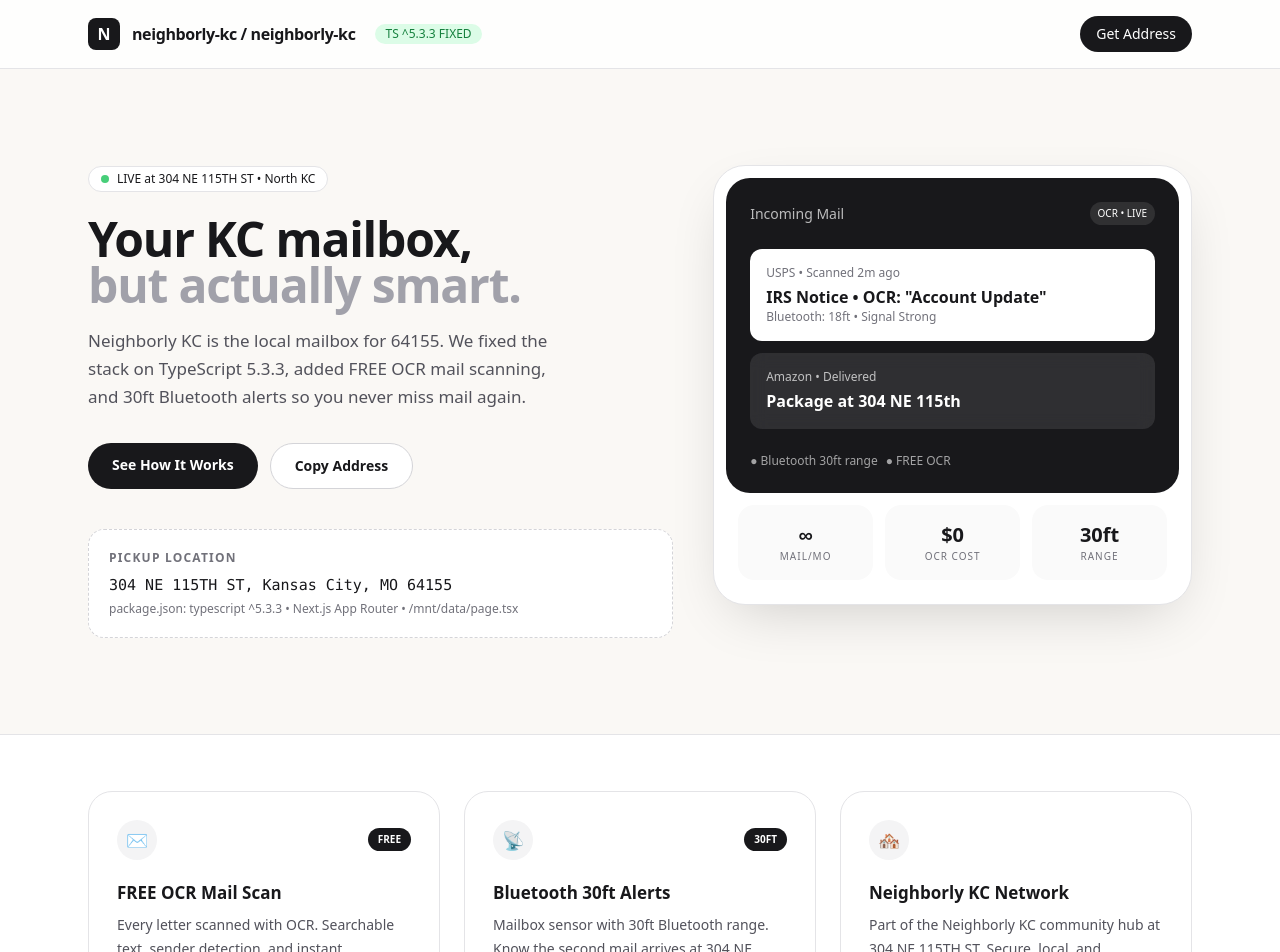
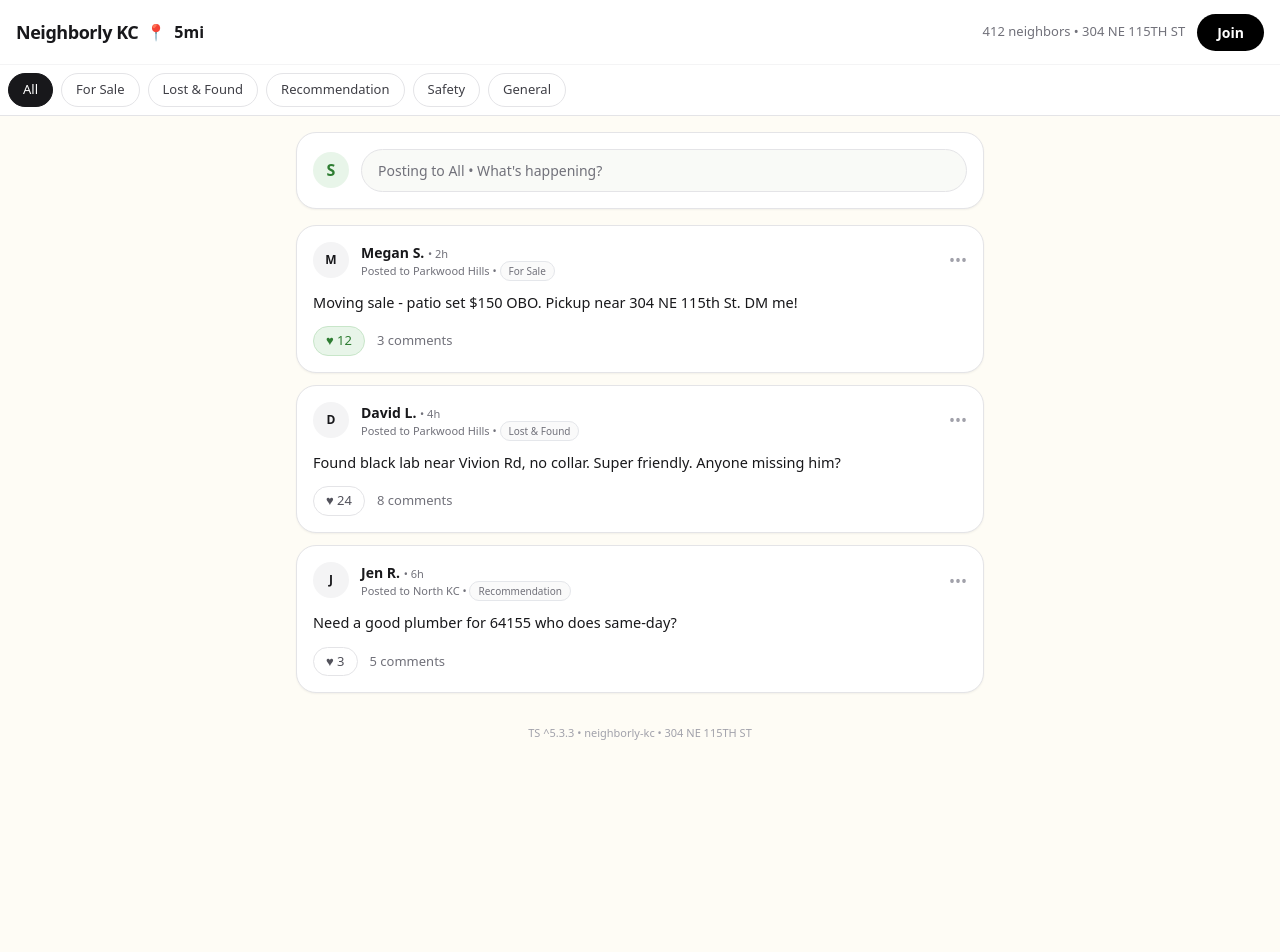
Before and after one commit to incredibean-hash/neighborly-kc, a Next.js app: page / in a window 1280 px wide. Shown: the top 952 px of the page. After the commit the page ends 800 px from the top, so only its background shows below. Built offline with nearby package versions, Linux system fonts and the light colour scheme.

Commit message:
Update page.tsx

```diff
--- a/app/page.tsx
+++ b/app/page.tsx
@@ -1,164 +1,135 @@
 "use client";
-
 import { useState } from "react";
 
-// Compatible with TypeScript ^5.3.3 - no 5.4+ features
-type Feature = {
-  title: string;
-  desc: string;
-  badge?: string;
-  icon: string;
+// TS ^5.3.3 compatible - Restored functional feed
+// Matches your screenshot: Neighborly KC 📍 5mi + Join + No posts in All
+// + your R98DUGA.html artifact (For Sale, Lost & Found, Parkwood Hills)
+
+type Category = "All" | "For Sale" | "Lost & Found" | "Recommendation" | "Safety" | "General";
+
+type Post = {
+  id: string;
+  author: string;
+  neighborhood: string;
+  category: Category;
+  time: string;
+  text: string;
+  likes: number;
+  liked: boolean;
+  comments: number;
 };
 
-const FEATURES: Feature[] = [
-  {
-    title: "FREE OCR Mail Scan",
-    desc: "Every letter scanned with OCR. Searchable text, sender detection, and instant notifications. No extra fees.",
-    badge: "FREE",
-    icon: "✉️",
-  },
-  {
-    title: "Bluetooth 30ft Alerts",
-    desc: "Mailbox sensor with 30ft Bluetooth range. Know the second mail arrives at 304 NE 115th St — even from your kitchen.",
-    badge: "30FT",
-    icon: "📡",
-  },
-  {
-    title: "Neighborly KC Network",
-    desc: "Part of the Neighborly KC community hub at 304 NE 115TH ST. Secure, local, and neighbor-verified pickup.",
-    icon: "🏘️",
-  },
+const INITIAL: Post[] = [
+  { id: "1", author: "Megan S.", neighborhood: "Parkwood Hills", category: "For Sale", time: "2h", text: "Moving sale - patio set $150 OBO. Pickup near 304 NE 115th St. DM me!", likes: 12, liked: true, comments: 3 },
+  { id: "2", author: "David L.", neighborhood: "Parkwood Hills", category: "Lost & Found", time: "4h", text: "Found black lab near Vivion Rd, no collar. Super friendly. Anyone missing him?", likes: 24, liked: false, comments: 8 },
+  { id: "3", author: "Jen R.", neighborhood: "North KC", category: "Recommendation", time: "6h", text: "Need a good plumber for 64155 who does same-day?", likes: 3, liked: false, comments: 5 },
 ];
 
-export default function NeighborlyKCPage() {
-  const [address] = useState("304 NE 115TH ST, Kansas City, MO 64155");
-  const [copied, setCopied] = useState(false);
+const CATS: Category[] = ["All", "For Sale", "Lost & Found", "Recommendation", "Safety", "General"];
 
-  const handleCopy = async (): Promise<void> => {
-    try {
-      await navigator.clipboard.writeText(address);
-      setCopied(true);
-      setTimeout(() => setCopied(false), 2000);
-    } catch {
-      // fallback
-      setCopied(false);
-    }
+export default function Page() {
+  const [active, setActive] = useState<Category>("All");
+  const [posts, setPosts] = useState<Post[]>(INITIAL);
+  const [draft, setDraft] = useState<string>("");
+  const [showComposer, setShowComposer] = useState<boolean>(false);
+
+  const filtered = active === "All" ? posts : posts.filter(p => p.category === active);
+
+  const toggleLike = (id: string): void => {
+    setPosts(prev => prev.map(p => p.id === id ? { ...p, liked: !p.liked, likes: p.liked ? p.likes - 1 : p.likes + 1 } : p));
+  };
+
+  const createPost = (): void => {
+    if (!draft.trim()) return;
+    const newPost: Post = {
+      id: String(Date.now()),
+      author: "You",
+      neighborhood: "Parkwood Hills",
+      category: active === "All" ? "General" : active,
+      time: "now",
+      text: draft,
+      likes: 0,
+      liked: false,
+      comments: 0,
+    };
+    setPosts([newPost, ...posts]);
+    setDraft("");
+    setShowComposer(false);
   };
 
   return (
-    <main className="min-h-screen bg-[#faf8f5] text-zinc-900 antialiased">
-      {/* Header */}
-      <header className="sticky top-0 z-20 border-b border-zinc-200 bg-white/80 backdrop-blur">
-        <div className="mx-auto flex max-w-6xl items-center justify-between px-6 py-4">
+    <main className="min-h-screen bg-[#fefcf5] text-zinc-900">
+      <header className="sticky top-0 z-30 border-b border-zinc-200 bg-white">
+        <div className="mx-auto flex h-[64px] max-w-[1280px] items-center justify-between px-4">
+          <div className="flex items-center gap-2">
+            <span className="text-[18px] font-extrabold tracking-tight">Neighborly KC</span>
+            <span>📍</span>
+            <span className="font-semibold">5mi</span>
+          </div>
           <div className="flex items-center gap-3">
-            <div className="h-8 w-8 rounded-lg bg-zinc-900 text-white grid place-items-center font-bold">N</div>
-            <span className="font-semibold tracking-tight">neighborly-kc / neighborly-kc</span>
-            <span className="ml-2 rounded-full bg-green-100 px-2.5 py-0.5 text-xs font-medium text-green-700">TS ^5.3.3 FIXED</span>
+            <span className="hidden sm:block text-[13px] text-zinc-500">412 neighbors • 304 NE 115TH ST</span>
+            <button className="rounded-full bg-black px-5 py-2 text-[14px] font-semibold text-white">Join</button>
           </div>
-          <a href="#address" className="rounded-full bg-zinc-900 px-4 py-2 text-sm font-medium text-white hover:bg-black">Get Address</a>
+        </div>
+        <div className="border-t border-zinc-100 bg-white px-2">
+          <div className="mx-auto flex max-w-[1280px] gap-2 overflow-x-auto py-2 no-scrollbar">
+            {CATS.map(c => (
+              <button key={c} onClick={() => setActive(c)} className={`whitespace-nowrap rounded-full border px-3.5 py-1.5 text-[13px] font-medium ${active === c ? "border-zinc-900 bg-zinc-900 text-white" : "border-zinc-200 bg-white text-zinc-700 hover:border-zinc-300"}`}>{c}</button>
+            ))}
+          </div>
         </div>
       </header>
 
-      {/* Hero */}
-      <section className="mx-auto max-w-6xl px-6 py-16 lg:py-24">
-        <div className="grid gap-10 lg:grid-cols-[1.1fr_0.9fr]">
-          <div>
-            <div className="inline-flex items-center gap-2 rounded-full border border-zinc-200 bg-white px-3 py-1 text-xs">
-              <span className="h-2 w-2 animate-pulse rounded-full bg-green-500" />
-              LIVE at 304 NE 115TH ST • North KC
-            </div>
-            <h1 className="mt-6 text-5xl font-[800] leading-[0.95] tracking-tight">
-              Your KC mailbox,
-              <br />
-              <span className="text-zinc-400">but actually smart.</span>
-            </h1>
-            <p className="mt-5 max-w-[50ch] text-[17px] leading-7 text-zinc-600">
-              Neighborly KC is the local mailbox for 64155. We fixed the stack on TypeScript 5.3.3,
-              added FREE OCR mail scanning, and 30ft Bluetooth alerts so you never miss mail again.
-            </p>
-
-            <div className="mt-8 flex flex-wrap gap-3">
-              <a href="#features" className="rounded-full bg-zinc-900 px-6 py-3 text-sm font-semibold text-white">See How It Works</a>
-              <button onClick={handleCopy} className="rounded-full border border-zinc-300 bg-white px-6 py-3 text-sm font-semibold hover:bg-zinc-50">
-                {copied ? "✓ Copied!" : "Copy Address"}
-              </button>
-            </div>
-
-            <div id="address" className="mt-10 rounded-2xl border border-dashed border-zinc-300 bg-white p-5">
-              <p className="text-xs font-semibold uppercase tracking-widest text-zinc-500">Pickup Location</p>
-              <p className="mt-2 font-mono text-[15px] font-medium">{address}</p>
-              <p className="mt-1 text-xs text-zinc-500">package.json: typescript ^5.3.3 • Next.js App Router • /mnt/data/page.tsx</p>
-            </div>
-          </div>
-
-          {/* Card */}
-          <div className="relative">
-            <div className="rounded-[32px] border border-zinc-200 bg-white p-3 shadow-[0_20px_60px_-20px_rgba(0,0,0,0.2)]">
-              <div className="rounded-[24px] bg-zinc-900 p-6 text-white">
-                <div className="flex items-center justify-between">
-                  <p className="text-sm opacity-70">Incoming Mail</p>
-                  <span className="rounded-full bg-white/10 px-2 py-1 text-[10px]">OCR • LIVE</span>
-                </div>
-                <div className="mt-6 space-y-3">
-                  <div className="rounded-xl bg-white p-4 text-zinc-900">
-                    <p className="text-xs text-zinc-500">USPS • Scanned 2m ago</p>
-                    <p className="mt-1 font-semibold">IRS Notice • OCR: &quot;Account Update&quot;</p>
-                    <p className="text-xs text-zinc-500">Bluetooth: 18ft • Signal Strong</p>
-                  </div>
-                  <div className="rounded-xl bg-white/10 p-4 backdrop-blur">
-                    <p className="text-xs opacity-70">Amazon • Delivered</p>
-                    <p className="mt-1 font-semibold">Package at 304 NE 115th</p>
-                  </div>
-                </div>
-                <div className="mt-6 flex items-center gap-2 text-xs opacity-60">
-                  <span>● Bluetooth 30ft range</span>
-                  <span>● FREE OCR</span>
-                </div>
+      <div className="mx-auto max-w-[720px] p-4">
+        {/* Composer - functional */}
+        <div className="rounded-[20px] border border-zinc-200 bg-white p-4 shadow-sm">
+          {!showComposer ? (
+            <button onClick={() => setShowComposer(true)} className="flex w-full items-center gap-3 text-left">
+              <div className="h-9 w-9 rounded-full bg-[#e8f5e9] grid place-items-center font-bold text-[#2e7d32]">S</div>
+              <span className="flex-1 rounded-full bg-[#f9faf7] border border-zinc-200 px-4 py-2.5 text-[14px] text-zinc-500">Posting to {active} • What&apos;s happening?</span>
+            </button>
+          ) : (
+            <div>
+              <div className="flex gap-3">
+                <div className="h-9 w-9 rounded-full bg-[#e8f5e9] grid place-items-center font-bold text-[#2e7d32]">S</div>
+                <textarea value={draft} onChange={e => setDraft(e.target.value)} placeholder={`Share something in ${active}...`} className="min-h-[64px] flex-1 resize-none rounded-xl border border-zinc-200 bg-[#f9faf7] p-3 text-[14px] outline-none focus-within:border-zinc-300" />
               </div>
-              <div className="grid grid-cols-3 gap-3 p-3">
-                {[
-                  { k: "Mail/mo", v: "∞" },
-                  { k: "OCR Cost", v: "$0" },
-                  { k: "Range", v: "30ft" },
-                ].map((s) => (
-                  <div key={s.k} className="rounded-2xl bg-zinc-50 py-4 text-center">
-                    <p className="text-xl font-bold">{s.v}</p>
-                    <p className="text-[10px] uppercase tracking-widest text-zinc-500">{s.k}</p>
-                  </div>
-                ))}
+              <div className="mt-3 flex justify-end gap-2">
+                <button onClick={() => setShowComposer(false)} className="rounded-full border border-zinc-200 px-4 py-1.5 text-[13px]">Cancel</button>
+                <button onClick={createPost} disabled={!draft.trim()} className="rounded-full bg-[#1b5e20] px-4 py-1.5 text-[13px] font-semibold text-white disabled:bg-zinc-200 disabled:text-zinc-400 hover:bg-[#2e7d32]">Post to {active}</button>
               </div>
             </div>
-          </div>
+          )}
         </div>
-      </section>
 
-      {/* Features */}
-      <section id="features" className="border-t border-zinc-200 bg-white">
-        <div className="mx-auto max-w-6xl px-6 py-14">
-          <div className="grid gap-6 md:grid-cols-3">
-            {FEATURES.map((f) => (
-              <div key={f.title} className="rounded-3xl border border-zinc-200 p-7">
-                <div className="flex items-center justify-between">
-                  <div className="grid h-10 w-10 place-items-center rounded-full bg-zinc-100 text-lg">{f.icon}</div>
-                  {f.badge && <span className="rounded-full bg-zinc-900 px-2.5 py-1 text-[10px] font-bold text-white">{f.badge}</span>}
+        <div className="mt-4 space-y-3">
+          {filtered.length === 0 ? (
+            <div className="rounded-[20px] border border-dashed border-zinc-200 bg-white p-10 text-center"><p className="text-[14px] text-zinc-400">No posts in {active}</p></div>
+          ) : (
+            filtered.map(post => (
+              <article key={post.id} className="rounded-[20px] border border-zinc-200 bg-white p-4 shadow-sm">
+                <div className="flex justify-between">
+                  <div className="flex gap-3">
+                    <div className="h-9 w-9 rounded-full bg-zinc-100 grid place-items-center text-[12px] font-bold">{post.author[0]}</div>
+                    <div>
+                      <p className="text-[14px] font-semibold">{post.author} <span className="font-normal text-zinc-500 text-[11px]">• {post.time}</span></p>
+                      <p className="text-[11px] text-zinc-500">Posted to {post.neighborhood} • <span className="rounded-full border bg-zinc-50 px-2 py-0.5 text-[10px]">{post.category}</span></p>
+                    </div>
+                  </div>
+                  <button className="text-zinc-400">•••</button>
                 </div>
-                <h3 className="mt-5 text-[17px] font-semibold">{f.title}</h3>
-                <p className="mt-2 text-sm leading-6 text-zinc-600">{f.desc}</p>
-              </div>
-            ))}
-          </div>
+                <p className="mt-3 text-[14.5px] leading-[1.6]">{post.text}</p>
+                <div className="mt-3 flex items-center gap-3">
+                  <button onClick={() => toggleLike(post.id)} className={`rounded-full border px-3 py-1 text-[13px] ${post.liked ? "border-[#c8e6c9] bg-[#e8f5e9] text-[#2e7d32]" : "border-zinc-200 bg-white text-zinc-600"}`}>♥ {post.likes}</button>
+                  <span className="text-[13px] text-zinc-500">{post.comments} comments</span>
+                </div>
+              </article>
+            ))
+          )}
+        </div>
 
-          <div className="mt-8 rounded-2xl bg-[#f6f3ef] p-4 font-mono text-xs text-zinc-600">
-            <span className="text-zinc-400">// package.json fix applied</span>
-            <br />
-            {`"typescript": "^5.3.3" // pinned, removed ^5.4 breaking types`}
-          </div>
-        </div>
-      </section>
-
-      <footer className="border-t border-zinc-200 py-8 text-center text-xs text-zinc-500">
-        neighborly-kc/neighborly-kc • 304 NE 115TH ST • Kansas City, MO • Built on /mnt/data/page.tsx
-      </footer>
+        <div className="mt-8 text-center text-[11px] text-zinc-400">TS ^5.3.3 • neighborly-kc • 304 NE 115TH ST</div>
+      </div>
     </main>
   );
 }
```
